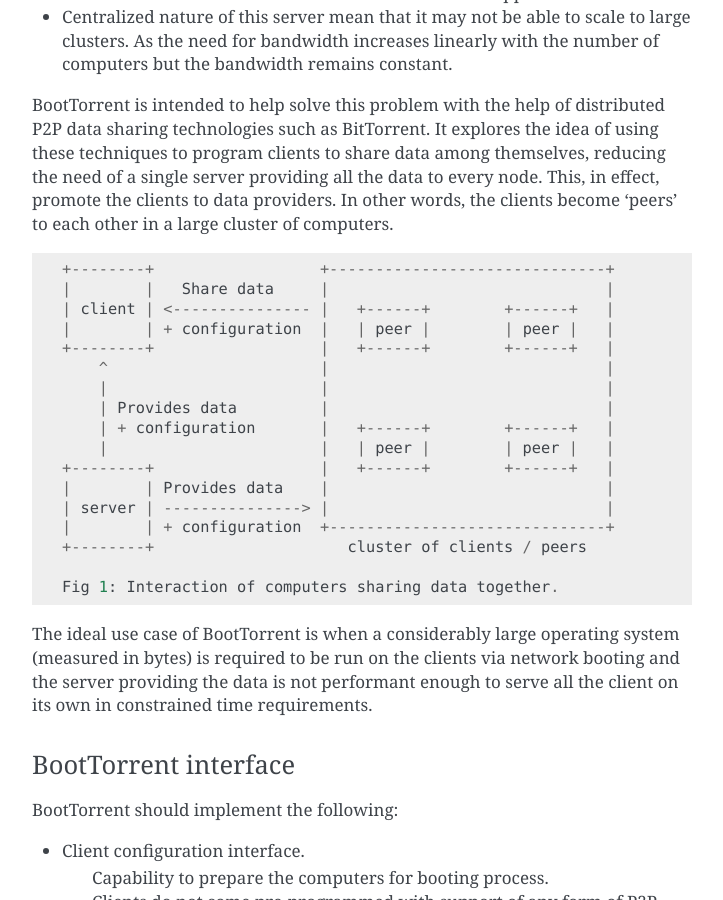
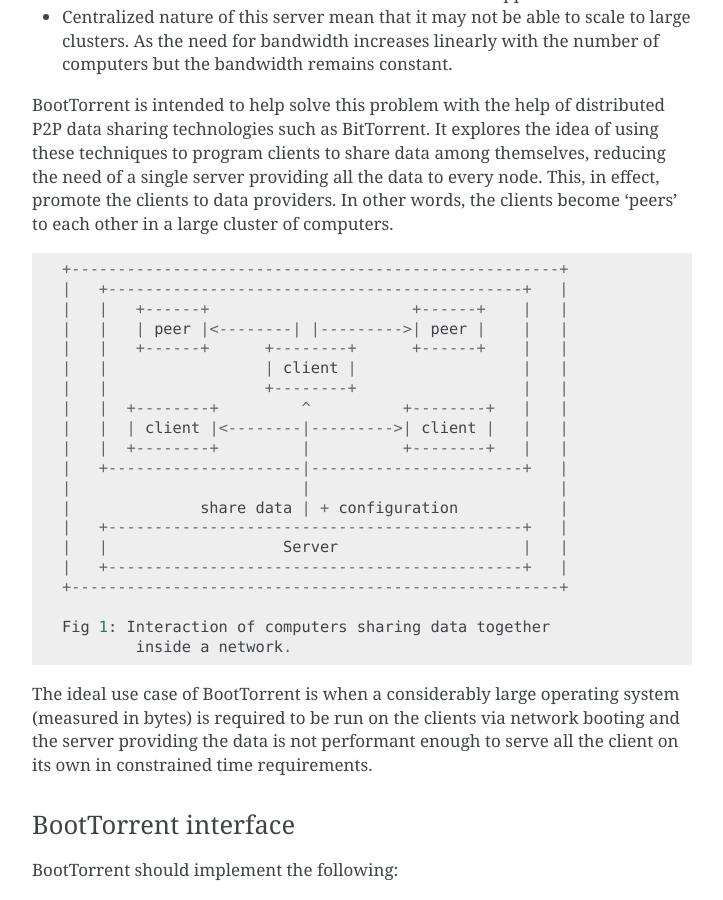
Before and after one commit to shreyanshk/boottorrent, a Sphinx documentation site: the page built from docs/architecture.rst, in a window 1280 px wide and 900 px high, scrolled down 1166 px. Shown: the whole window, without its empty margins (388-1111 px from the left). Built offline with Sphinx 7.4.7, drawn with Linux system fonts in a browser that asks for light colours; pages that are not in the unit, such as notebooks, are missing from menus.

Commit message:
docs: arch: improve interaction diagram

```diff
--- a/docs/architecture.rst
+++ b/docs/architecture.rst
@@ -56,25 +56,26 @@
 
 ::
 
-    +--------+                  +------------------------------+
-    |        |   Share data     |                              |
-    | client | <--------------- |   +------+        +------+   |
-    |        | + configuration  |   | peer |        | peer |   |
-    +--------+                  |   +------+        +------+   |
-        ^                       |                              |
-        |                       |                              |
-        | Provides data         |                              |
-        | + configuration       |   +------+        +------+   |
-        |                       |   | peer |        | peer |   |
-    +--------+                  |   +------+        +------+   |
-    |        | Provides data    |                              |
-    | server | ---------------> |                              |
-    |        | + configuration  +------------------------------+
-    +--------+                     cluster of clients / peers
+    +-----------------------------------------------------+
+    |   +---------------------------------------------+   |
+    |   |   +------+                      +------+    |   |
+    |   |   | peer |<--------| |--------->| peer |    |   |
+    |   |   +------+      +--------+      +------+    |   |
+    |   |                 | client |                  |   |
+    |   |                 +--------+                  |   |
+    |   |  +--------+         ^          +--------+   |   |
+    |   |  | client |<--------|--------->| client |   |   |
+    |   |  +--------+         |          +--------+   |   |
+    |   +---------------------|-----------------------+   |
+    |                         |                           |
+    |              share data | + configuration           |
+    |   +---------------------------------------------+   |
+    |   |                   Server                    |   |
+    |   +---------------------------------------------+   |
+    +-----------------------------------------------------+
 
-    Fig 1: Interaction of computers sharing data together.
-
-.. (atrent) this scheme is not perfect, client and peer shoudl be the same unless you want to distinguish between a "simple" client and a "peer" client, I would have sketched all the "client" nodes at the same level under the server and just marking some of them as "peer"
+    Fig 1: Interaction of computers sharing data together
+            inside a network.
 
 The ideal use case of BootTorrent is when a considerably large operating system (measured in bytes) is required to be run on the clients via network booting and the server providing the data is not performant enough to serve all the client on its own in constrained time requirements.
 
```
